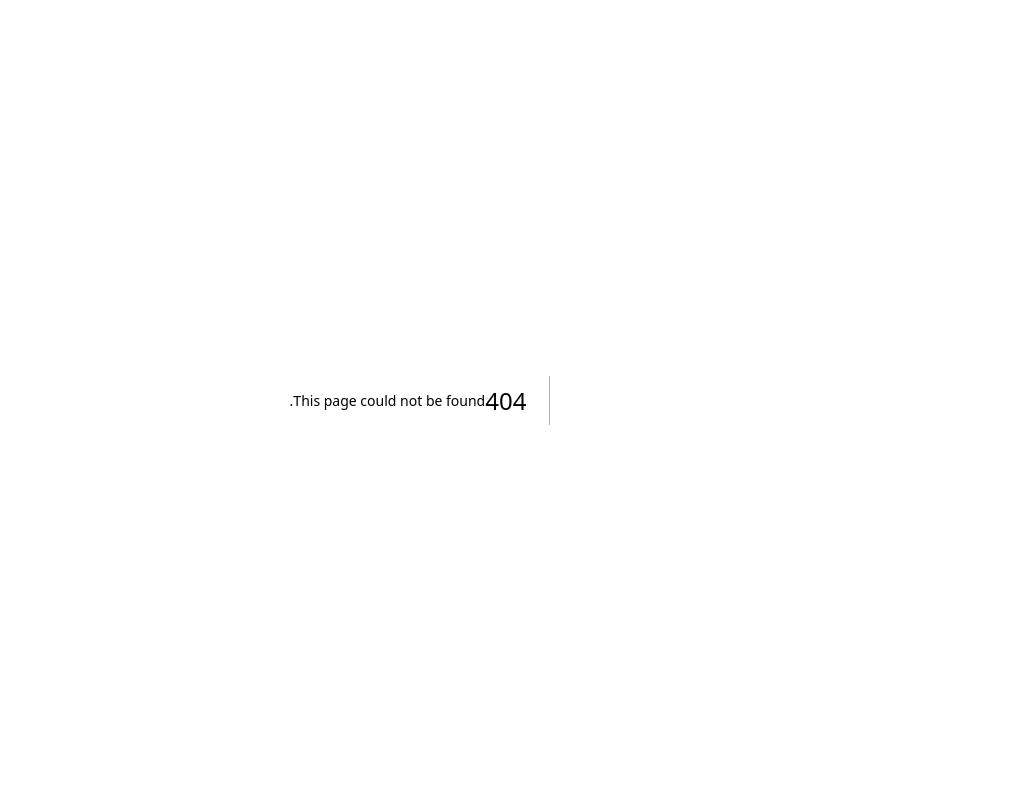
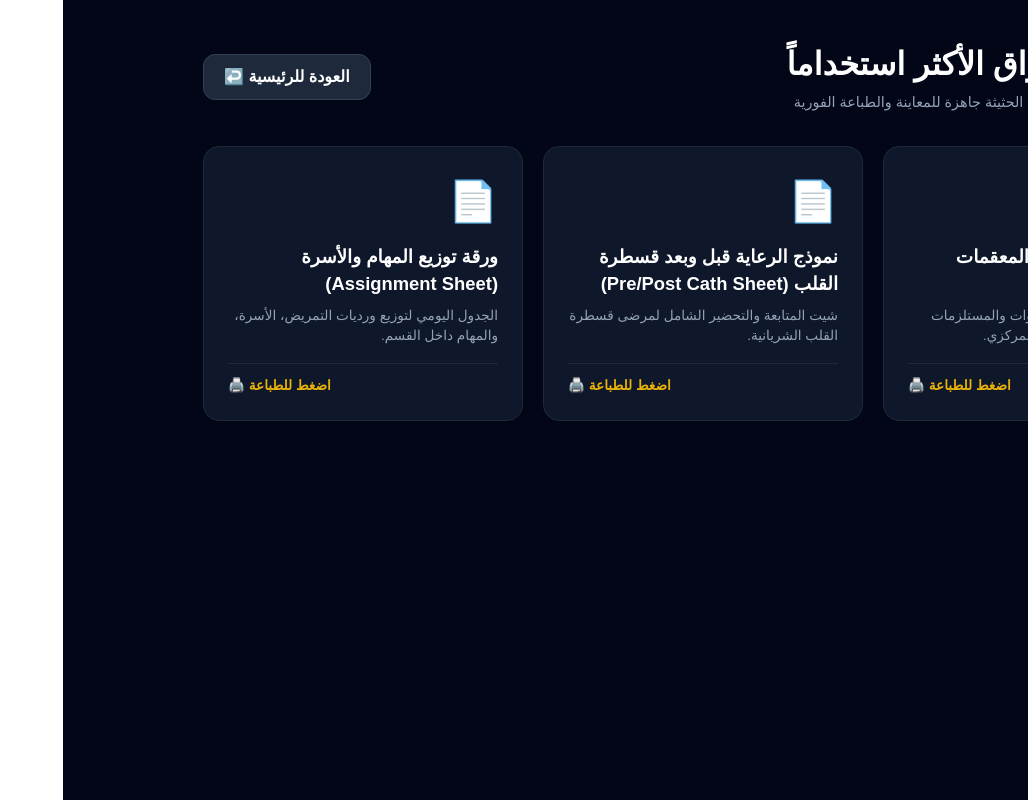
Before and after one commit to samcashbmwusa/icu-adult-infusion-calculator, a Next.js app: page /forms in a window 1280 px wide. Before the commit this address had no page. Shown: the whole page, without its empty margins (252-1280 px from the left). Built offline with nearby package versions, Linux system fonts and the light colour scheme.

Commit message:
Create dedicated forms subpage layout for printing

```diff
--- /dev/null
+++ b/app/forms/page.tsx
@@ -0,0 +1,93 @@
+'use client';
+
+import { useState } from 'react';
+import { useRouter } from 'next/navigation';
+
+interface FormItem {
+  id: number;
+  title: string;
+  description: string;
+  pdfUrl: string;
+}
+
+export default function FormsPage() {
+  const router = useRouter();
+  const [selectedPdf, setSelectedPdf] = useState<string | null>(null);
+
+  // 📝 هنا يمكنك إضافة أو تعديل أو حذف أي أوراق بكل سهولة مستقبلاً
+  const myForms: FormItem[] = [
+    {
+      id: 1,
+      title: "ورقة طلب وتوصيل المعقمات (CSSD Form)",
+      description: "النموذج المعتمد لطلب الأدوات والمستلزمات المعقمة من قسم التعقيم المركزي.",
+      pdfUrl: "https://drive.google.com/file/d/1FH_c3jgFS8dvuMyiGaFo88-1KVUhPJd-/preview"
+    },
+    {
+      id: 2,
+      title: "نموذج الرعاية قبل وبعد قسطرة القلب (Pre/Post Cath Sheet)",
+      description: "شيت المتابعة والتحضير الشامل لمرضى قسطرة القلب الشريانية.",
+      pdfUrl: "https://drive.google.com/file/d/1vJUFXvmf8dDb9RKUI7uLRmyiAUE5pGfo/preview"
+    },
+    {
+      id: 3,
+      title: "ورقة توزيع المهام والأسرة (Assignment Sheet)",
+      description: "الجدول اليومي لتوزيع ورديات التمريض، الأسرة، والمهام داخل القسم.",
+      pdfUrl: "https://drive.google.com/file/d/1wO-PvVfnUIYn9bzq3dPielokQ0mmPCy2/preview"
+    }
+  ];
+
+  return (
+    <div style={{ backgroundColor: '#020617', minHeight: '100vh', padding: '40px 16px', fontFamily: 'sans-serif', color: '#f8fafc' }} dir="rtl">
+
+      {/* الهيدر وزر العودة */}
+      <div style={{ maxWidth: '1000px', margin: '0 auto 32px auto', display: 'flex', justifyContent: 'space-between', alignItems: 'center' }}>
+        <div>
+          <h1 style={{ fontSize: '2rem', fontWeight: 'bold', color: '#ffffff', margin: '0 0 4px 0' }}>🖨️ ملف الأوراق الأكثر استخداماً</h1>
+          <p style={{ fontSize: '0.9rem', color: '#94a3b8', margin: 0 }}>نماذج واستمارات وحدة العناية الحثيثة جاهزة للمعاينة والطباعة الفورية</p>
+        </div>
+        <button
+          onClick={() => router.push('/dashboard')}
+          style={{ backgroundColor: '#1e293b', border: '1px solid #334155', color: '#ffffff', padding: '10px 20px', borderRadius: '12px', cursor: 'pointer', fontWeight: '600' }}
+        >
+          العودة للرئيسية ↩️
+        </button>
+      </div>
+
+      {/* شبكة عرض الأوراق */}
+      <div style={{ display: 'grid', gridTemplateColumns: 'repeat(auto-fit, minmax(300px, 1fr))', gap: '20px', maxWidth: '1000px', margin: '0 auto' }}>
+        {myForms.map((form) => (
+          <div
+            key={form.id}
+            onClick={() => setSelectedPdf(form.pdfUrl)}
+            style={{ backgroundColor: '#0f172a', border: '1px solid #1e293b', borderRadius: '16px', padding: '24px', cursor: 'pointer', transition: 'all 0.2s', display: 'flex', flexDirection: 'column', justifyContent: 'between' }}
+            onMouseEnter={(e) => e.currentTarget.style.borderColor = '#eab308'}
+            onMouseLeave={(e) => e.currentTarget.style.borderColor = '#1e293b'}
+          >
+            <div>
+              <div style={{ fontSize: '2.5rem', marginBottom: '12px' }}>📄</div>
+              <h3 style={{ fontSize: '1.15rem', fontWeight: 'bold', color: '#ffffff', margin: '0 0 8px 0' }}>{form.title}</h3>
+              <p style={{ fontSize: '0.85rem', color: '#94a3b8', margin: '0 0 16px 0', lineHeight: '1.5' }}>{form.description}</p>
+            </div>
+            <div style={{ marginTop: 'auto', paddingTop: '12px', borderTop: '1px solid #1e293b', color: '#eab308', fontSize: '0.85rem', fontWeight: 'bold', textAlign: 'left' }}>
+              اضغط للطباعة 🖨️
+            </div>
+          </div>
+        ))}
+      </div>
+
+      {/* شاشة العرض المدمجة المنبثقة للاستعراض والطباعة */}
+      {selectedPdf && (
+        <div style={{ position: 'fixed', top: 0, left: 0, width: '100vw', height: '100vh', backgroundColor: 'rgba(2, 6, 23, 0.98)', display: 'flex', flexDirection: 'column', alignItems: 'center', justifyContent: 'center', zIndex: 9999, padding: '24px', boxSizing: 'border-box' }}>
+          <div style={{ maxWidth: '1200px', width: '100%', display: 'flex', justifyContent: 'space-between', alignItems: 'center', marginBottom: '16px', backgroundColor: '#0f172a', padding: '12px 24px', borderRadius: '16px', border: '1px solid #1e293b', boxSizing: 'border-box' }}>
+            <span style={{ fontSize: '1rem', fontWeight: 'bold', color: '#ffffff' }}>📄 استعراض المستند - اضغط على أيقونة الطابعة داخل الملف</span>
+            <button onClick={() => setSelectedPdf(null)} style={{ backgroundColor: '#ef4444', border: 'none', color: '#fff', padding: '8px 20px', borderRadius: '12px', cursor: 'pointer', fontWeight: 'bold' }}>إغلاق ✕</button>
+          </div>
+          <div style={{ maxWidth: '1200px', width: '100%', height: '80vh', backgroundColor: '#1e293b', borderRadius: '16px', overflow: 'hidden', border: '1px solid #334155' }}>
+            <iframe src={selectedPdf} width="100%" height="100%" allow="autoplay" style={{ border: 'none' }}></iframe>
+          </div>
+        </div>
+      )}
+
+    </div>
+  );
+}
```
